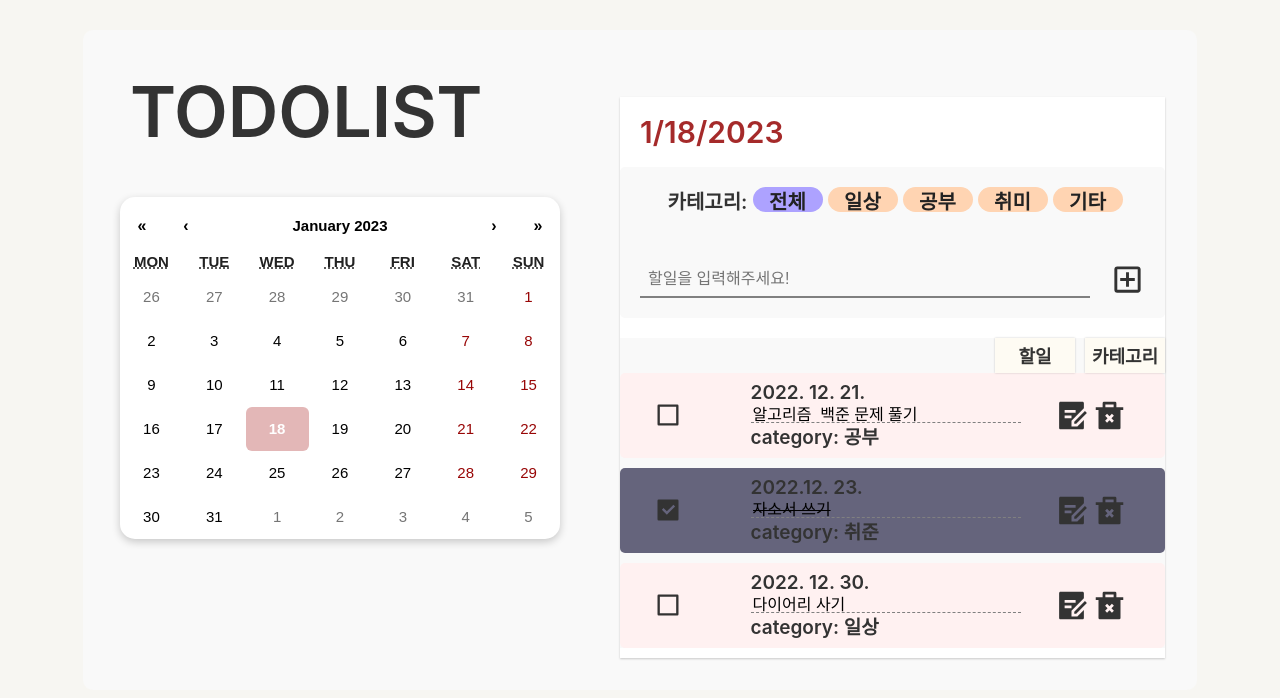
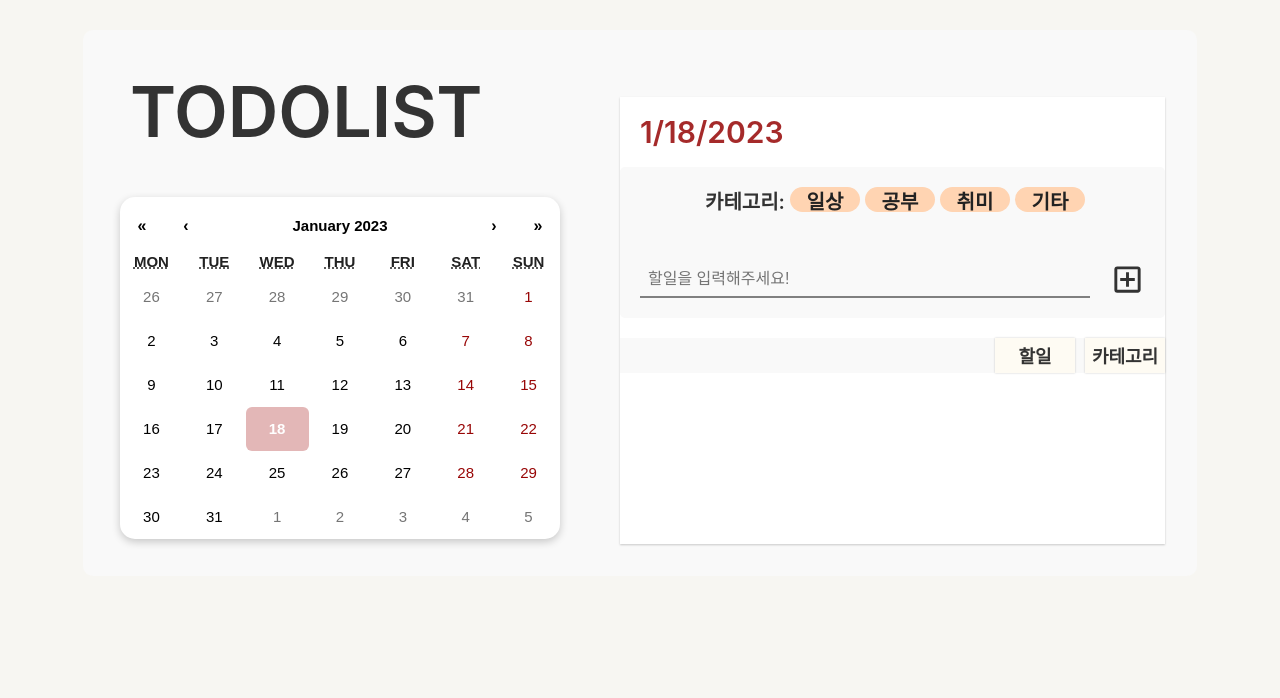
Before and after one commit to yejz0715/react-todolist, a React (Create React App) app in the folder redux-todolist-app/: page / in a window 1280 px wide. Shown: the top 698 px of the page. Built offline with nearby package versions, Linux system fonts and the light colour scheme; a web font is replaced by a local one.

Commit message:
기존 투두리스트 redux적용

```diff
--- a/redux-todolist-app/src/components/TodoInput/TodoInput.jsx
+++ b/redux-todolist-app/src/components/TodoInput/TodoInput.jsx
@@ -1,90 +1,89 @@
 import React, { useState } from "react";
-import { useRef } from "react";
 import * as S from "./inputStyle";
 import PropsTypes from "prop-types";
 import RadioBox from "../TodoRadioBox/RadioBox";
 import EtcRadioBox from "../TodoRadioBox/EtcRadioBox";
+import { useDispatch } from "react-redux";
+import { addTodo } from "../../modules/todo";
 
-const TodoInput = ({ setCreatedTodo, nowDate }) => {
-  // useRef를 사용해서 nextId값을 설정
-  // usRef 값을 받아올 때, nextId.current
-  const nextId = useRef(4);
-  const [text, setText] = useState(""); //input_text
-  const [checked, setChecked] = useState("all"); //category_check
+const TodoInput = ({ nowDate }) => {
+  const dispatch = useDispatch();
+
+  const [text, setText] = useState("");
+  const [categoryChecked, setCategoryChecked] = useState("");
   const [etcValue, setEtcValue] = useState("");
 
+  const handleText = (e) => {
+    setText(e.target.value);
+  };
+
   const handleChecked = (e) => {
-    //category_radio
-    setChecked(e.target.value);
-    console.log(e.target.value);
+    setCategoryChecked(e.target.value);
+    setEtcValue("");
   };
 
   const handleEtcValue = (e) => {
-    //etc_text
     setEtcValue(e.target.value);
   };
 
-  // 새로운 투두를 만들어서 저장
   const handleCreateTodo = () => {
-    // 새로운 투두 객체를 생성
-    if (checked !== "etc") {
-      setCreatedTodo({
-        id: nextId.current++,
-        text: text,
-        regDate: nowDate,
-        category: checked,
-        isCompleted: false,
-      });
-    } else {
-      setCreatedTodo({
-        id: nextId.current++,
-        text: text,
-        regDate: nowDate,
-        category: `${checked}_${etcValue}`,
-        isCompleted: false,
-      });
+    const todo = {
+      text: text,
+      regDate: nowDate,
+      category: categoryChecked,
+    };
+    const todoEtc = {
+      text: text,
+      regDate: nowDate,
+      category: categoryChecked + "_" + etcValue,
+    };
+    console.log(categoryChecked);
+    if (text !== "" && categoryChecked !== "") {
+      if (categoryChecked === "etc") {
+        if (etcValue !== "") {
+          dispatch(addTodo(todoEtc));
+          setEtcValue("");
+          setText("");
+        }
+      } else {
+        dispatch(addTodo(todo));
+        setEtcValue("");
+        setText("");
+      }
     }
-    // 저장하고 인풋 초기화
-    setText("");
   };
 
   return (
     <S.InputContainer>
       <S.RadioBox>
         <S.RadioLabel>카테고리:</S.RadioLabel>
-        <RadioBox
-          name="category"
-          value="all"
-          text="전체"
-          defaultChecked={checked === "all"}
-          onChange={handleChecked}
-        />
+
         <RadioBox
           name="category"
           value="daily"
           text="일상"
-          defaultChecked={checked === "daily"}
+          defaultChecked={categoryChecked === "daily"}
           onChange={handleChecked}
         />
         <RadioBox
           name="category"
           value="study"
           text="공부"
-          defaultChecked={checked === "study"}
+          defaultChecked={categoryChecked === "study"}
           onChange={handleChecked}
         />
         <RadioBox
           name="category"
           value="hobby"
           text="취미"
-          defaultChecked={checked === "hobby"}
+          defaultChecked={categoryChecked === "hobby"}
           onChange={handleChecked}
         />
         <EtcRadioBox
           name="category"
           value="etc"
           text="기타"
-          defaultChecked={checked === "etc"}
+          defaultChecked={categoryChecked === "etc"}
           onChange={handleChecked}
           handleEtcValue={handleEtcValue}
           etcValue={etcValue}
@@ -94,7 +93,7 @@ const TodoInput = ({ setCreatedTodo, nowDate }) => {
         <S.Input
           type="text"
           value={text}
-          onChange={(e) => setText(e.target.value)}
+          onChange={handleText}
           placeholder="할일을 입력해주세요!"
         />
         <S.InputButton onClick={handleCreateTodo}>추가</S.InputButton>
@@ -104,7 +103,6 @@ const TodoInput = ({ setCreatedTodo, nowDate }) => {
 };
 
 TodoInput.PropsTypes = {
-  setCreatedTodo: PropsTypes.func,
   nowDate: PropsTypes.string,
 };
 
--- a/redux-todolist-app/src/components/TodoItem/TodoItem.jsx
+++ b/redux-todolist-app/src/components/TodoItem/TodoItem.jsx
@@ -1,40 +1,42 @@
 import { React, useState } from "react";
 import * as S from "./itemStyle";
 import PropsTypes from "prop-types";
-const TodoItem = ({
-  list,
-  setList,
-  id,
-  text,
-  regDate,
-  category,
-  isCompleted,
-}) => {
+import { useDispatch } from "react-redux";
+import { deleteTodo, updateTodo, toggleTodo } from "../../modules/todo";
+const TodoItem = ({ id, text, regDate, category, isCompleted }) => {
   const [updateText, setUpdateText] = useState(text); //변경된 내용
   const [readOnly, setReadOnly] = useState(true);
-  const [checked, setCheck] = useState(isCompleted);
+  const dispatch = useDispatch();
+
   const handleChecked = () => {
-    setCheck((prev) => !prev);
-  };
-  const handleDeleteTodo = () => {
-    if (readOnly) {
-      setList(list.filter((todo) => todo.id !== id));
-    } else {
-      setReadOnly((prev) => !prev);
-    }
-  };
-  const handleUpdateTodo = () => {
-    setReadOnly((prev) => !prev);
+    dispatch(toggleTodo(id));
   };
 
   const handleText = (e) => {
     setUpdateText(e.target.value);
   };
 
+  //삭제
+  const handleDeleteTodo = () => {
+    if (readOnly) {
+      dispatch(deleteTodo(id));
+    } else {
+      setReadOnly((prev) => !prev);
+    }
+  };
+
+  //수정
+  const handleUpdateTodo = () => {
+    if (!readOnly) {
+      dispatch(updateTodo(id, updateText));
+    }
+    setReadOnly((prev) => !prev);
+  };
+
   return (
-    <S.ItemContainer checked={checked}>
+    <S.ItemContainer checked={isCompleted}>
       <div onClick={handleChecked}>
-        {checked ? <S.Checked /> : <S.UnChecked />}
+        {isCompleted ? <S.Checked /> : <S.UnChecked />}
       </div>
       <br />
       <S.ItemBox>
@@ -43,7 +45,7 @@ const TodoItem = ({
           defaultValue={updateText}
           readOnly={readOnly}
           onChange={handleText}
-          checked={checked}
+          checked={isCompleted}
         />
         <br />
         <div>
@@ -68,8 +70,6 @@ const TodoItem = ({
   );
 };
 TodoItem.PropsTypes = {
-  list: PropsTypes.object,
-  setList: PropsTypes.func,
   id: PropsTypes.number,
   text: PropsTypes.string,
   regDate: PropsTypes.string,
--- a/redux-todolist-app/src/components/TodoList/TodoList.jsx
+++ b/redux-todolist-app/src/components/TodoList/TodoList.jsx
@@ -1,10 +1,12 @@
-import React from "react";
+import React, { useEffect } from "react";
 import TodoItem from "../TodoItem/TodoItem";
 import * as S from "./listStyle";
 import PropsTypes from "prop-types";
 import SelectBox from "../SelectBox";
+import { useSelector } from "react-redux";
 
-const TodoList = ({ setList, list }) => {
+const TodoList = () => {
+  const list = useSelector((state) => state.todoReducer.todos);
   const todoList = [
     { id: 1, value: "all", text: "할일" },
     { id: 2, value: "completed", text: "완료" },
@@ -17,6 +19,9 @@ const TodoList = ({ setList, list }) => {
     { id: 4, value: "hobby", text: "취미" },
     { id: 5, value: "etc", text: "기타" },
   ];
+  useEffect(() => {
+    console.log(list);
+  }, [list]);
   return (
     <S.ListBox>
       <S.SelectContainer>
@@ -32,8 +37,6 @@ const TodoList = ({ setList, list }) => {
             regDate={item.regDate}
             category={item.category}
             isCompleted={item.isCompleted}
-            list={list}
-            setList={setList}
           />
         ))}
     </S.ListBox>
--- a/redux-todolist-app/src/main/Todo.jsx
+++ b/redux-todolist-app/src/main/Todo.jsx
@@ -1,30 +1,16 @@
-import React, { useEffect, useState } from "react";
+import React, { useState } from "react";
 import * as S from "./todoStyle";
 import TodoInput from "../components/TodoInput/TodoInput";
 import TodoTemplate from "../components/TodoTemplate/TodoTemplate";
 import TodoList from "../components/TodoList/TodoList";
-import { todos } from "../data/dummy";
 import TodoCalendar from "../components/TodoCalendar/TodoCalendar";
+import { useSelector } from "react-redux";
 
 const Todo = () => {
+  const todos = useSelector((state) => state.todoReducer.todos);
   // 새로 만든 투두의 정보를 담을 객체
-  const [createdTodo, setCreatedTodo] = useState({});
-  const [list, setList] = useState(todos);
   const [date, setDate] = useState(new Date()); //날짜 저장할 상태
   const nowDate = date.toLocaleDateString();
-
-  // handleAddTodo()를 실행
-  useEffect(() => {
-    if (!createdTodo.text) return;
-    handleAddTodo();
-  }, [createdTodo]);
-
-  //목록에 새로운 투두를 추가하는 함수
-  const handleAddTodo = () => {
-    // 배열에 새로운 투두 객체를 추가
-    // 이전 상태를 유지
-    setList([...list, createdTodo]);
-  };
 
   return (
     <S.TodoContainer>
@@ -36,8 +22,8 @@ const Todo = () => {
       <TodoTemplate>
         <S.NowDate>{nowDate}</S.NowDate>
 
-        <TodoInput setCreatedTodo={setCreatedTodo} nowDate={nowDate} />
-        <TodoList setList={setList} list={list} />
+        <TodoInput nowDate={nowDate} />
+        <TodoList />
       </TodoTemplate>
     </S.TodoContainer>
   );
```
